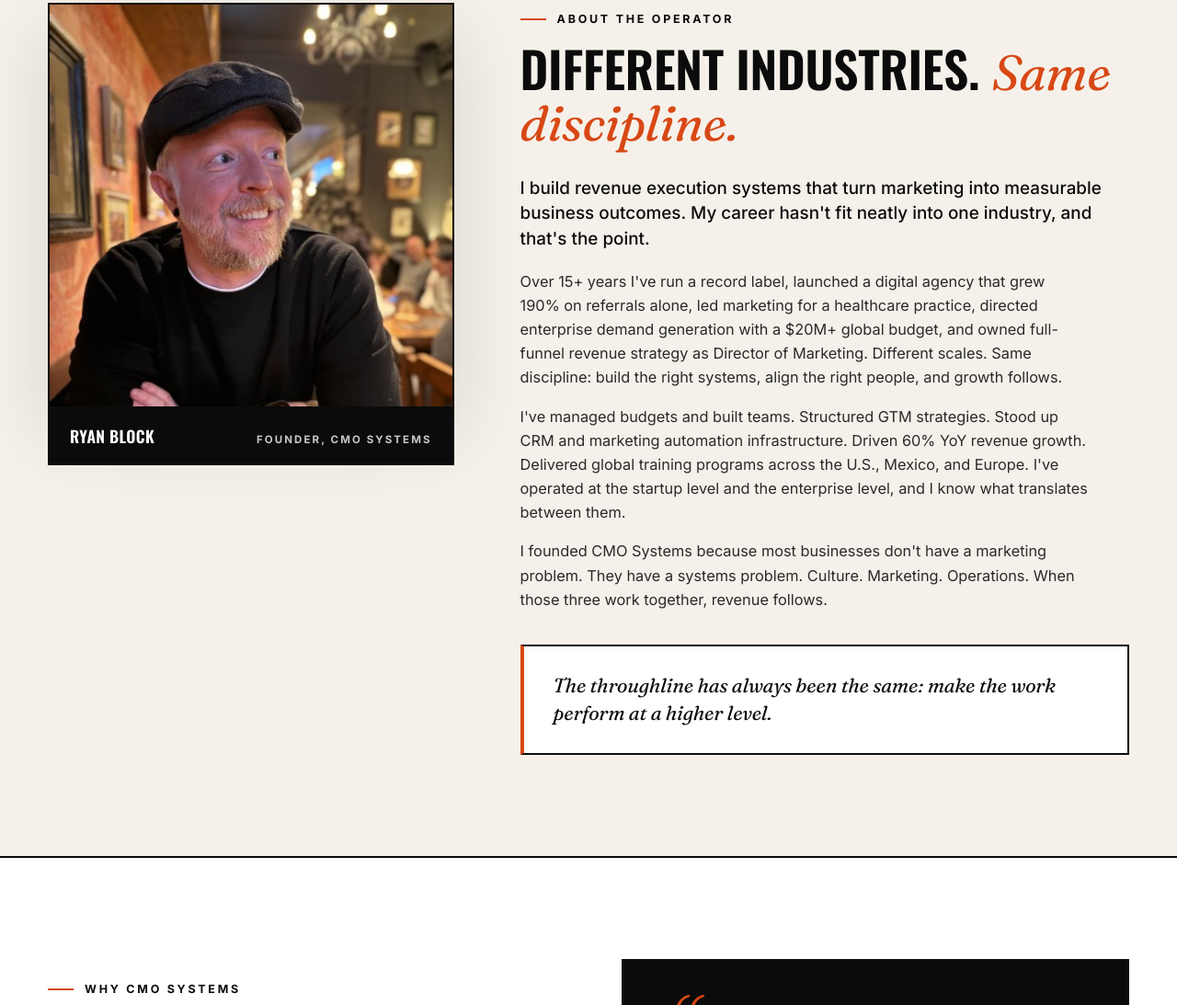
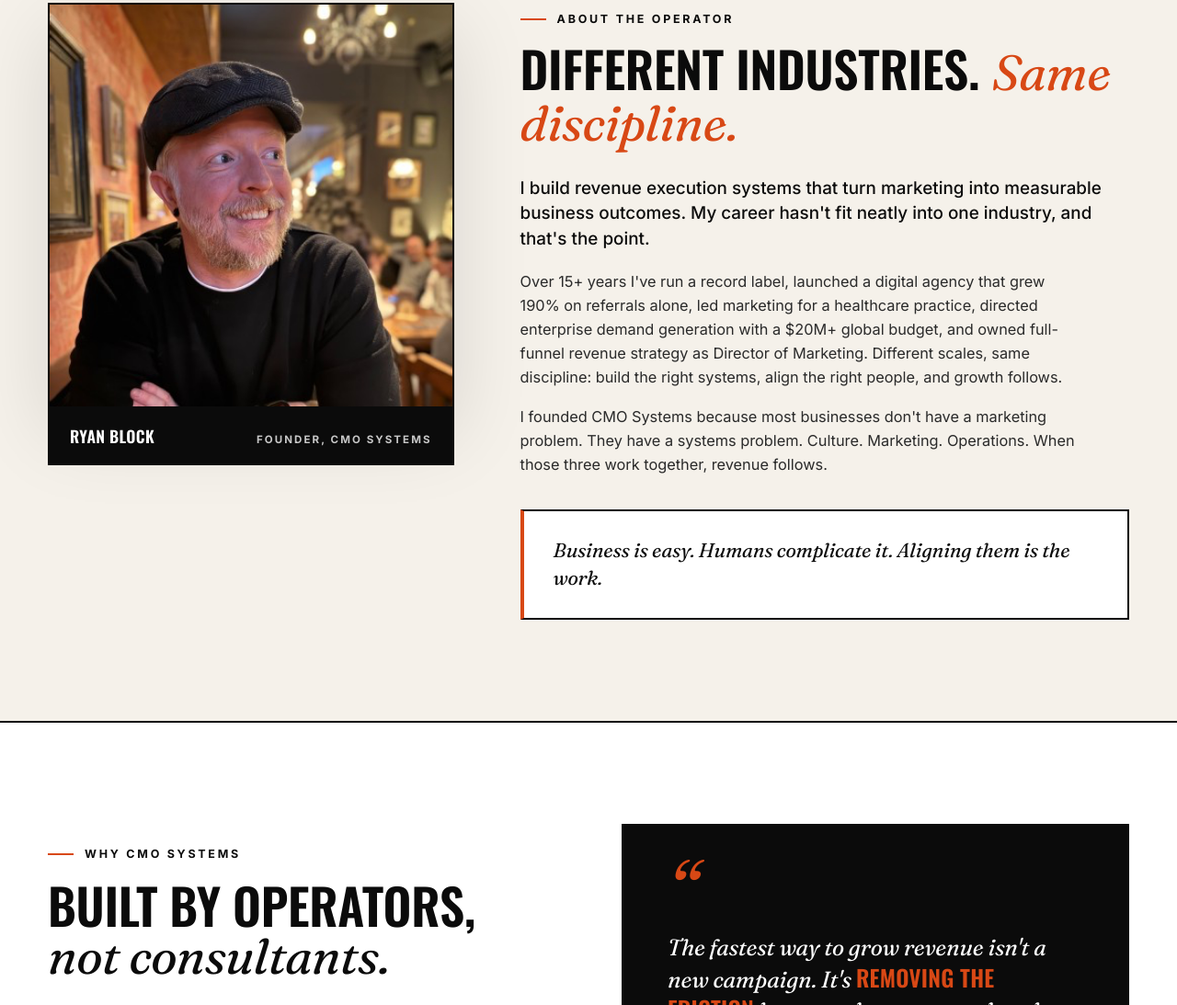
Before and after one commit to hellocmosystems/cmosystems-site, a plain HTML site: page index.html in a window 1280 px wide. Shown: the part 5702-6795 px from the top of the page at 92% size. Drawn offline with nearby package versions, Linux system fonts and the light colour scheme.

Commit message:
Update About pull-quote: business-is-easy ethos

```diff
--- a/index.html
+++ b/index.html
@@ -1367,11 +1367,10 @@
             <span class="eyebrow">About the Operator</span>
             <h2>Different industries. <span class="serif">Same discipline.</span></h2>
             <p class="lead">I build revenue execution systems that turn marketing into measurable business outcomes. My career hasn't fit neatly into one industry, and that's the point.</p>
-            <p>Over 15+ years I've run a record label, launched a digital agency that grew 190% on referrals alone, led marketing for a healthcare practice, directed enterprise demand generation with a $20M+ global budget, and owned full-funnel revenue strategy as Director of Marketing. Different scales. Same discipline: build the right systems, align the right people, and growth follows.</p>
-            <p>I've managed budgets and built teams. Structured GTM strategies. Stood up CRM and marketing automation infrastructure. Driven 60% YoY revenue growth. Delivered global training programs across the U.S., Mexico, and Europe. I've operated at the startup level and the enterprise level, and I know what translates between them.</p>
+            <p>Over 15+ years I've run a record label, launched a digital agency that grew 190% on referrals alone, led marketing for a healthcare practice, directed enterprise demand generation with a $20M+ global budget, and owned full-funnel revenue strategy as Director of Marketing. Different scales, same discipline: build the right systems, align the right people, and growth follows.</p>
             <p>I founded CMO Systems because most businesses don't have a marketing problem. They have a systems problem. Culture. Marketing. Operations. When those three work together, revenue follows.</p>
             <div class="about-pull">
-              <span class="text">The throughline has always been the same: make the work perform at a higher level.</span>
+              <span class="text">Business is easy. Humans complicate it. Aligning them is the work.</span>
             </div>
           </div>
         </div>
```
